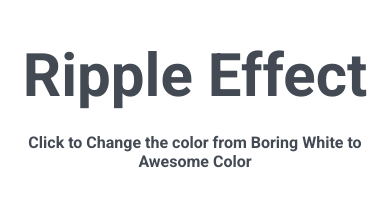
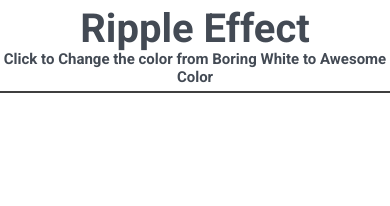
Before and after one commit to mohitkr0001/New_work, a plain HTML site: page index.html in a window 390 px wide. Drawn offline with Linux system fonts and the light colour scheme.

Commit message:
Applying media queries

```diff
--- a/css/style.css
+++ b/css/style.css
@@ -2,8 +2,10 @@
 *, *::before, *::after {
   box-sizing: border-box;
 }
-*{padding:0;
-margin:0;}
+*{
+  padding:0;
+  margin:0;
+}
 html {
   font-size: 10px;
 }
@@ -13,7 +15,7 @@ body {
 }
 header {
   text-align: center;
-  padding: 40px 0;
+  padding: 5px 0;
 }
 h1 {
   color: #434A54;
@@ -22,23 +24,31 @@ h1 {
 }
 h2 {
   color: #434A54;
-  font-size: 1.6rem;
-  margin-top:2.2rem;
+  font-size: 1.8rem;
+  margin-top:1.2rem;
 }
 
 .container {
   max-width: 100vw;
-  padding: 0 20px;
+  padding: 0 0;
   margin: 0 auto;
 }
-.container li {
-  float: left;
-  width: 50%;
-  margin: 0 auto;
-  padding: 80px 0;
+@media only screen and (max-width: 500px)
+{ h1{
+  font-size:4rem;
 }
-
-
+h2{
+  font-size:1.5rem;
+  margin-top:-0.2rem;
+}
+.ripple{
+  border-top: 0.2rem solid #3f3f3f;
+  padding-top:3rem;
+}
+}
+.ripple{
+  border-top: 0.2rem solid #3f3f3f;
+}
 /* Ripple Effect
 -----------------*/
 .ripple {
```
